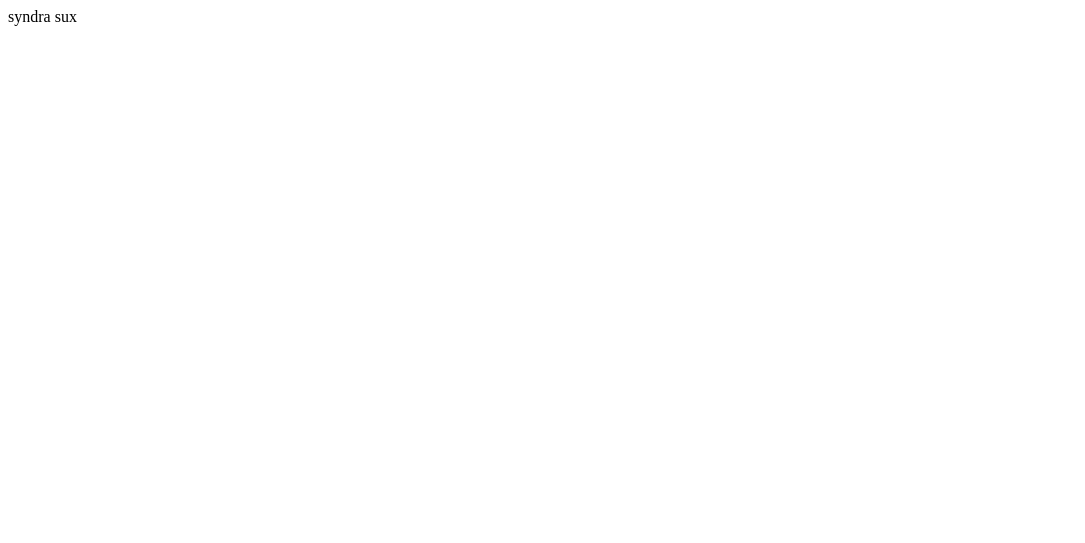
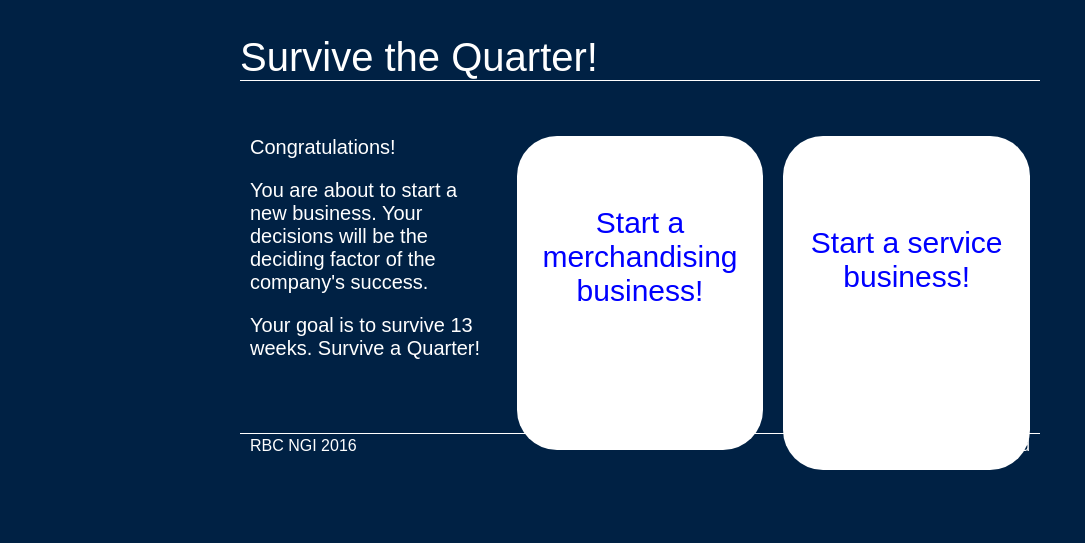
Before and after one commit to chen-bill/rbc_hackathon, a plain HTML site: page landing/landing.html in a window 1280 px wide. Shown: the whole page, without its empty margins (0-1085 px from the left). Drawn offline with Linux system fonts and the light colour scheme.

Commit message:
updated landing file

```diff
--- a/landing/landing.css
+++ b/landing/landing.css
@@ -0,0 +1,49 @@
+.landingContainer{
+  width: 100%;
+}
+
+.landingTable{
+	display: table;
+	width: 800px;
+  position: relative;
+}
+.landingTableDiv{
+	display: table;
+	width: 100%;
+	height: 100%;
+  margin-left: auto;
+  margin-right: auto;
+}
+.landingTableRow{
+	display: table-row;
+}
+.landingTableCell{
+	//text-align: left;
+  vertical-align: top;
+  height: 100px;
+	width: 33.3%;
+	border: 0px solid white;
+	display: table-cell;
+	padding: 3px 10px;
+}
+.btn {
+  position: relative;
+  text-align: center;/*
+  padding-bottom: 100px;*/
+  padding-top: 70px;
+  height: 100%;
+
+  -webkit-border-radius: 40;
+  -moz-border-radius: 40;
+  border-radius: 40px;
+  font-family: Arial;
+  color: blue;
+  font-size: 30px;
+  background: white;
+  //padding: 00px 40px 40px 40px;
+  text-decoration: none;
+}
+.btn:hover {
+  background: #FEDF01;
+  text-decoration: none;
+}
--- a/landing/landing.html
+++ b/landing/landing.html
@@ -1,14 +1,61 @@
 <!DOCTYPE html>
 <html>
     <head>
-        <title>Best RBC Hackathon Project</title>
+        <title>Survive the Quarter!</title>
         <link rel="stylesheet" type="text/css" href="landing.css">
+        <link rel="stylesheet" type="text/css" href="../lib/rbcStandard.css">
     </head>
-    <body>
-        syndra sux
-        <a href="../game/pages/app.html"/>
-    </body>
-    <footer>
+    <body class="rbcColors">
+        <div class="landingContainer">
+            <div class="landingTable">
+                <h1 class="rbcTextHeader1" style="border-bottom: 1px solid white;">
+                Survive the Quarter!
+                </h1>
+            </div>
+        </div>
+        <div class="landingContainer">
+            <div class="landingTable">
+                <div class="landingTableDiv" style="margin-top: 25px">
+                    <div class="landingTableCell rbcTextBody">
+                    <tag style="font: 20px arial;">
+                    Congratulations!
+                    <p>
+                    You are about to start a new business.
+                    Your decisions will be the deciding factor of the company's success.
+                    </p><p>
+                    Your goal is to survive 13 weeks. Survive a Quarter!
+                    </p>
+                    </div>
+                    <div class="landingTableCell">
+                        <div class="btn">
+                        Start a merchandising business!
+                        </div>
+
+
+                    </div>
+                    <div class="landingTableCell">
+                        <div class="btn" style="padding-top: 90px">
+                        Start a service business!
+                    </div>
+                </div>
+            </div>
+        </div>
+        <div class="landingTable">
+            <div class="landingTableDiv" style="margin-top: 50px">
+                <div class="landingTableRow">
+                    <div class="landingTableCell" style="border-top: 1px solid white;">
+                    RBC NGI 2016
+                    </div>
+                    <!--
+                    <p>
+                    You start with $1000 cash, X weekly expenses, and no weekly revenue. Each week, your company will grow and be confronted with challenges. Your actions will determine the fate of your business.
+                    -->
+                    <div class="landingTableCell" style="text-align:right;border-top: 1px solid white;">
+                    Team: Talk Smack Get Hacked
+                    </div>
+                </div>
+            </div>
+        </div>
         <script src="landing.js"></script>
     </footer>
 </html>
```
